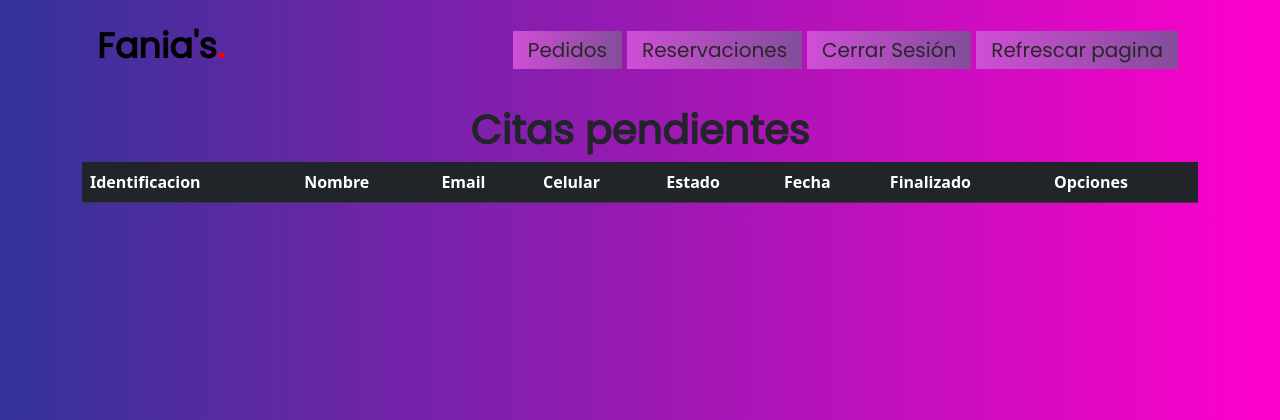
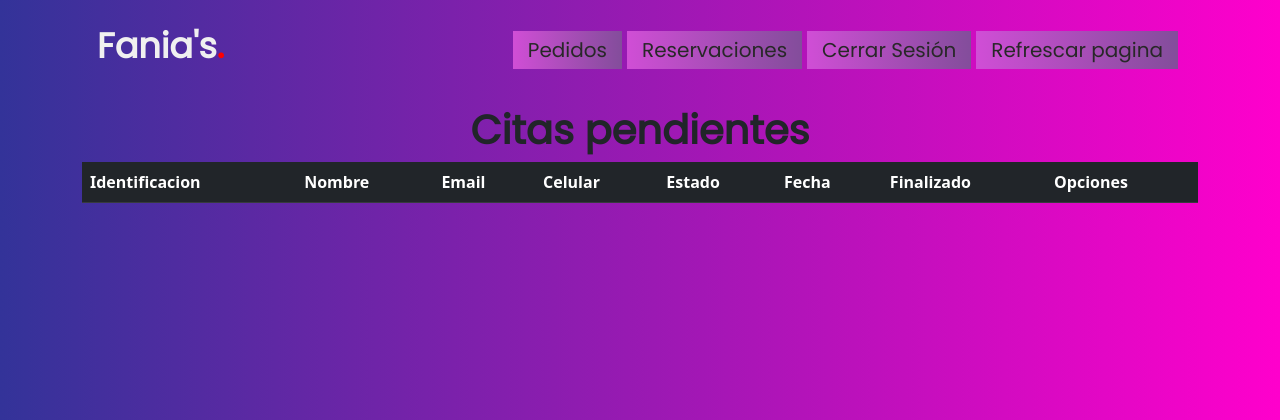
Before and after one commit to diazgranados/fanias, a Flask app: page /login/admin in a window 1280 px wide. Shown: the top 420 px of the page. Run offline with Flask 2, Linux system fonts and the light colour scheme; the visitor is signed in with stand-in values (Sample User, id 1); data that the repository does not hold is empty; parts of the project's set-up code (start-up, migrations or seed data) failed here and were passed over; some libraries are stand-ins or nearby versions.

Commit message:
cambio 15/05

```diff
--- a/static/estilo_admin.css
+++ b/static/estilo_admin.css
@@ -44,7 +44,7 @@ section{
     font-weight: 700;
     font-family: 'poppins', sans-serif;
     list-style: none;
-    color: black;
+    color: rgb(240, 240, 240);
     text-decoration: none;
 }
 .punto{
--- a/templates/adm.html
+++ b/templates/adm.html
@@ -79,9 +79,5 @@ Citas reservadas
     {% endblock %}
 </body>
 <script src="/static/js/admin_darkmode.js"></script>
-<style>
-#nombre{
-    color: aquamarine;
-}
-</style>
+
 </html>
```
